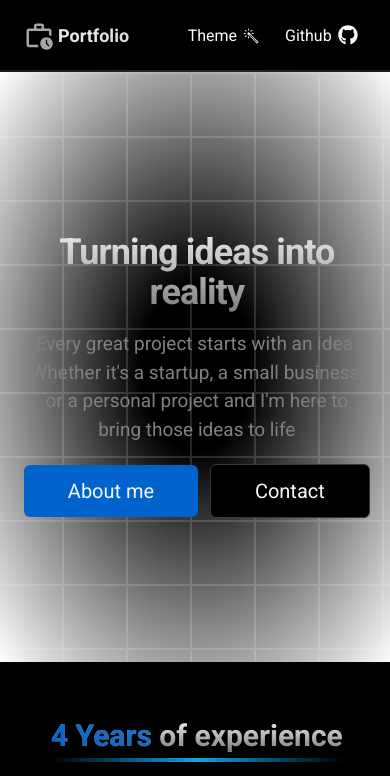
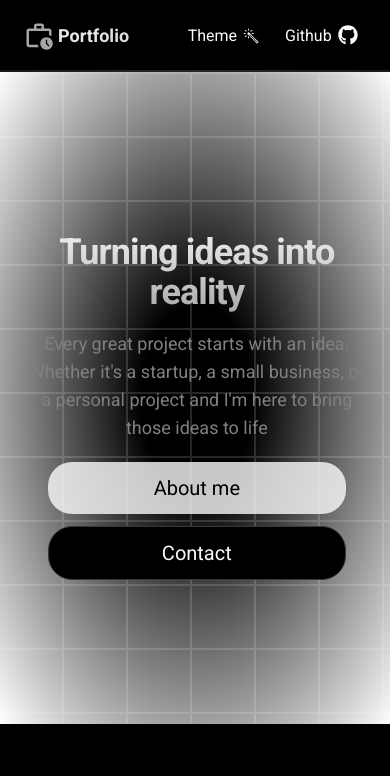
Before and after one commit to Humboorgir/portfolio-v3, a Next.js app: page / in a window 390 px wide. Shown: the top 776 px of the page. Built offline with nearby package versions, Linux system fonts and the light colour scheme.

Commit message:
feat(home): make hero section responsive

```diff
--- a/src/components/home/hero-section/hero-section.tsx
+++ b/src/components/home/hero-section/hero-section.tsx
@@ -12,24 +12,29 @@ const HeroSection = () => {
       />
 
       <Text
-        className="z-10 py-2 bg-clip-text text-transparent bg-gradient-to-b from-neutral-100 to-neutral-500"
+        className="z-10 py-2 bg-clip-text text-transparent bg-gradient-to-b from-neutral-100 to-neutral-400"
         variant="h1">
         Turning ideas into reality
       </Text>
-      <Text className="z-10 text-[19px] max-w-screen-md mb-5" variant="lead">
+      <Text className="z-10 text-lg md:text-[19px] max-w-screen-md mb-5" variant="lead">
         Every great project starts with an idea. Whether it's a startup, a small business, or a personal
         project and I'm here to bring those ideas to life
       </Text>
 
       {/* button group */}
-      <Row className="z-10 space-x-3 flex-wrap w-full md:w-fit">
-        <Button className="md:w-64 grow md:grow-0" size="lg">
+      <Column
+        className="md:flex-row items-stretch md:items-center z-10 px-6 sm:px-10
+      space-y-3 space-x-0 md:space-x-3 md:space-y-0 flex-wrap w-full md:w-fit">
+        <Button
+          className="md:w-64 md:grow-0 rounded-3xl bg-foreground/80
+        hover:bg-neutral-500 text-background"
+          size="lg">
           About me
         </Button>
-        <Button className="md:w-64 grow md:grow-0" size="lg" variant="outline">
+        <Button className="md:w-64 md:grow-0 rounded-3xl" size="lg" variant="outline">
           Contact
         </Button>
-      </Row>
+      </Column>
     </Column>
   );
 };
--- a/src/components/ui/text/text.tsx
+++ b/src/components/ui/text/text.tsx
@@ -6,7 +6,7 @@ import { cn } from "@/lib/utils";
 const textVariants = cva("", {
   variants: {
     variant: {
-      h1: "text-foreground text-4xl md:text-6xl lg:text-7xl tracking-tight font-bold my-2",
+      h1: "text-foreground text-4xl sm:text-5xl md:text-6xl lg:text-7xl tracking-tight font-bold my-2",
       h2: "text-foreground text-3xl md:text-5xl font-bold my-2",
       h3: "text-foreground text-2xl md:text-3xl font-bold my-1.5",
       h4: "text-foreground text-xl my-1.5",
```
